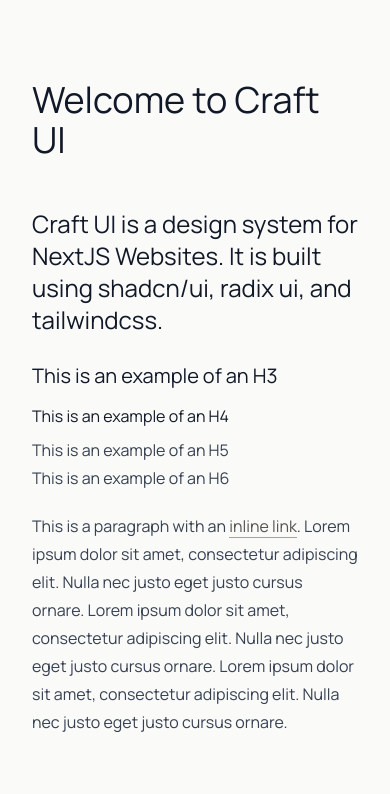
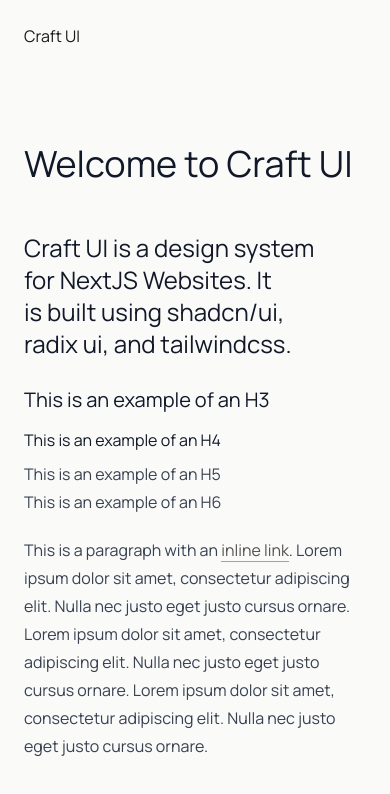
Before and after one commit to 9d8dev/craft-site-example, a Next.js app: page / in a window 390 px wide. Shown: the top 794 px of the page. Built offline with nearby package versions, Linux system fonts and the light colour scheme.

Commit message:
ui: create nav

```diff
--- a/app/example/page.tsx
+++ b/app/example/page.tsx
@@ -1,4 +1,4 @@
-import * as Craft from "@/components/layout";
+import * as Craft from "@/components/craft/layout";
 import Image from "next/image";
 import Vercel from "@/public/vercel.svg";
 
--- a/app/layout.tsx
+++ b/app/layout.tsx
@@ -1,6 +1,7 @@
 import type { Metadata } from "next";
 import { Manrope } from "next/font/google";
-import * as Craft from "@/components/layout";
+import * as Craft from "@/components/craft/layout";
+import Nav from "@/components/craft/nav";
 import "./globals.css";
 
 const font = Manrope({ subsets: ["latin"] });
@@ -16,5 +17,10 @@
 }: {
   children: React.ReactNode;
 }) {
-  return <Craft.Layout className={font.className}>{children}</Craft.Layout>;
+  return (
+    <Craft.Layout className={font.className}>
+      <Nav></Nav>
+      {children}
+    </Craft.Layout>
+  );
 }
--- a/app/page.tsx
+++ b/app/page.tsx
@@ -1,16 +1,19 @@
-import * as Craft from "@/components/layout";
-import Image from "next/image";
-import Vercel from "@/public/vercel.svg";
+import * as Craft from "@/components/craft/layout";
+import Balancer from "react-wrap-balancer";
 
 export default function Home() {
   return (
     <Craft.Main>
       <Craft.Section>
         <Craft.Container>
-          <h1>Welcome to Craft UI</h1>
+          <h1>
+            <Balancer>Welcome to Craft UI</Balancer>
+          </h1>
           <h2>
-            Craft UI is a design system for NextJS Websites. It is built using
-            shadcn/ui, radix ui, and tailwindcss.
+            <Balancer>
+              Craft UI is a design system for NextJS Websites. It is built using
+              shadcn/ui, radix ui, and tailwindcss.
+            </Balancer>
           </h2>
           <h3>This is an example of an H3</h3>
           <h4>This is an example of an H4</h4>
--- a/components/layout.tsx
+++ b/components/craft/layout.tsx
@@ -74,7 +74,7 @@
 
 const Container = ({ children, className, id }: ContainerProps) => {
   return (
-    <div className={clsx("max-w-5xl mx-auto", "p-8", className)} id={id}>
+    <div className={clsx("max-w-5xl mx-auto", "p-6 sm:p-8", className)} id={id}>
       {children}
     </div>
   );
--- /dev/null
+++ b/components/craft/nav.tsx
@@ -0,0 +1,20 @@
+import * as Craft from "@/components/craft/layout";
+
+type NavProps = {
+  className?: string;
+  children?: React.ReactNode;
+  id?: string;
+};
+
+const Nav = ({ className, children, id }: NavProps) => {
+  return (
+    <nav className={className} id={id}>
+      <Craft.Container>
+        <h2>Craft UI</h2>
+        {children}
+      </Craft.Container>
+    </nav>
+  );
+};
+
+export default Nav;
```
Also changed, not shown: public/logo.svg (added).
